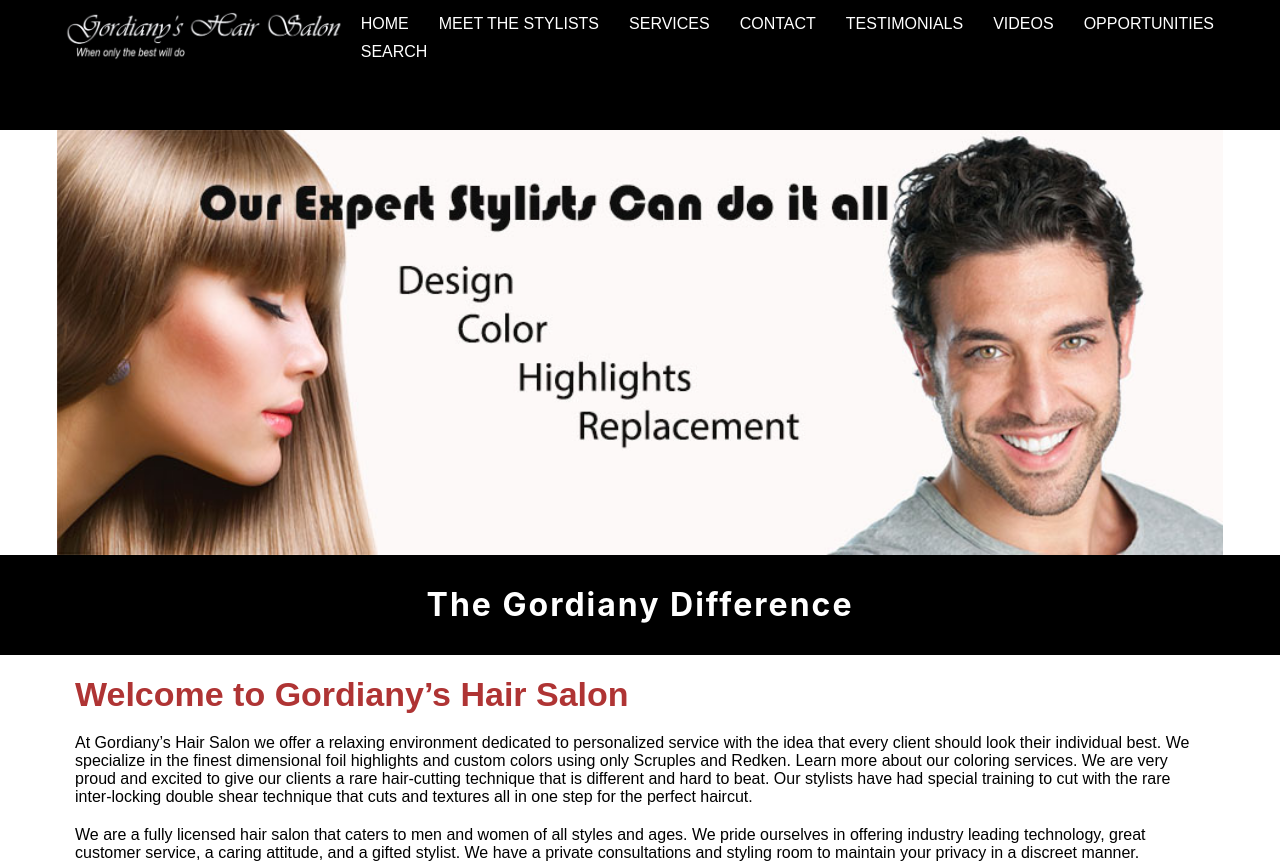
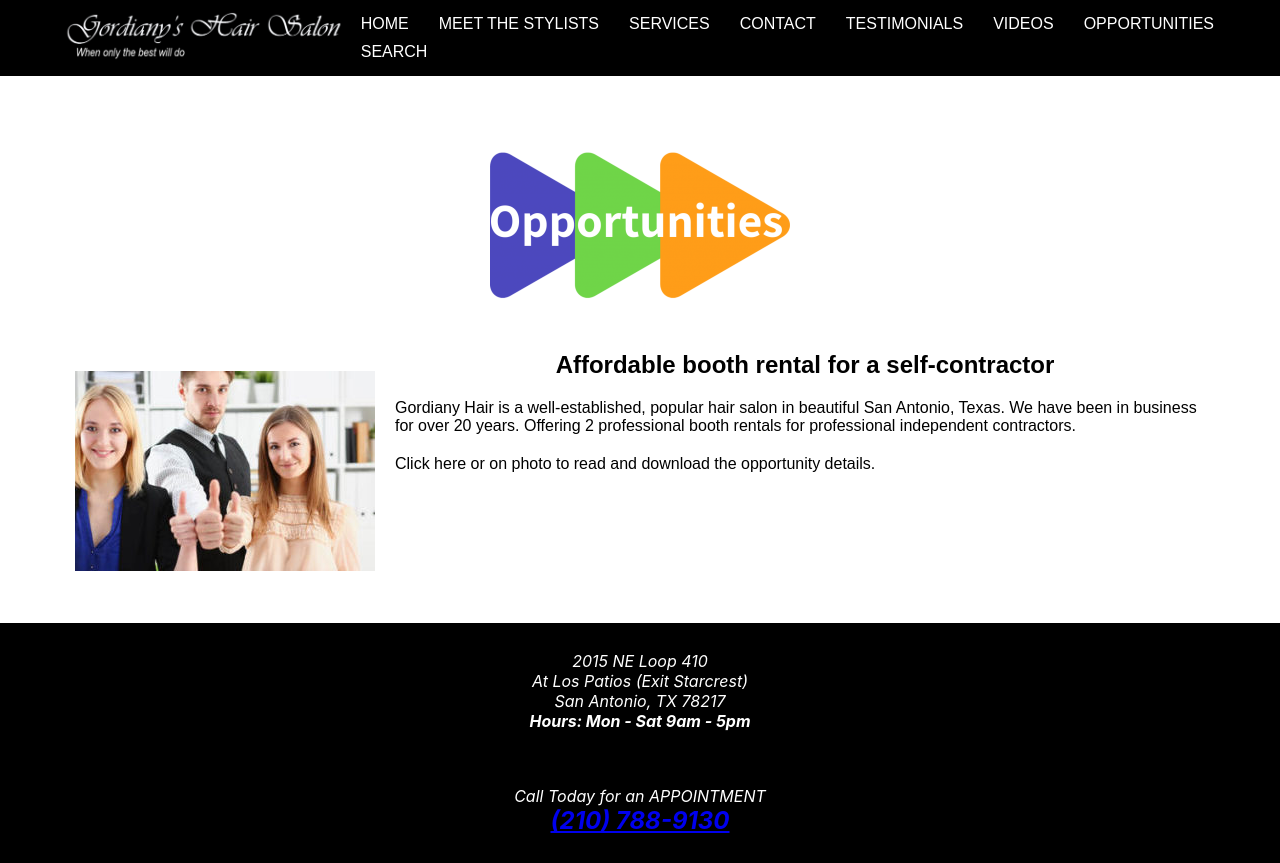
Before and after one commit to Graeme-Parker-Smith/hair-final, a React (Create React App) app: page /opportunities in a window 1280 px wide. Shown: the top 863 px of the page. Built offline with nearby package versions, Linux system fonts and the light colour scheme.

Commit message:
create opportunities page

```diff
--- a/src/App.js
+++ b/src/App.js
@@ -6,6 +6,7 @@ import Home from './screens/Home';
 import Stylists from './screens/Stylists/Stylists';
 import HairDesign from './screens/HairDesign/HairDesign';
 import Contact from './screens/Contact/Contact';
+import Opportunities from './screens/Opportunities/Opportunities';
 import './App.css';
 
 function App() {
@@ -26,6 +27,9 @@ function App() {
 				<Route exact path="/contact-us">
 					<Contact />
 				</Route>
+				<Route exact path="/opportunities">
+					<Opportunities />
+				</Route>
 				<Route path="/">
 					<Home />
 				</Route>
--- a/src/components/Header/Header.js
+++ b/src/components/Header/Header.js
@@ -1,5 +1,5 @@
 import React, { useState, useEffect } from 'react';
-import {Link} from 'react-router-dom';
+import { Link } from 'react-router-dom';
 import './Header.css';
 
 export default ({ expanded, setExpanded }) => {
@@ -46,7 +46,9 @@ export default ({ expanded, setExpanded }) => {
 					</span>
 					<span>Testimonials</span>
 					<span>Videos</span>
-					<span>Opportunities</span>
+					<span>
+						<Link to="/opportunities">Opportunities</Link>
+					</span>
 					<span>Search</span>
 				</nav>
 				<div className={`hamburger`} onClick={slideMenu}>
--- /dev/null
+++ b/src/screens/Opportunities/Opportunities.css
@@ -0,0 +1,18 @@
+#opportunities-container {
+    margin-bottom: 150px;
+}
+
+#opportunities-container img {
+    width: 300px;
+    height: auto;
+    display: block;
+    margin: 0 auto;
+}
+#opportunities-container img:nth-child(2) {
+    float: left;
+    margin: 20px;
+}
+
+.opp-text > h2 {
+    text-align: center;
+}
--- /dev/null
+++ b/src/screens/Opportunities/Opportunities.js
@@ -0,0 +1,23 @@
+import React from 'react';
+import './Opportunities.css';
+
+export default () => {
+	return (
+		<div id="opportunities-container" className="screen-content">
+			<img alt="opportunities" src={require('../../images/Opporunities-300x251.png')} />
+			<img
+				alt="opportunities"
+				src={require('../../images/bigstock-group-of-people-show-ok-or-con-227391322-300x200.jpg')}
+			/>
+			<div className="opp-text">
+				<h2>Affordable booth rental for a self-contractor</h2>
+				<p>
+					Gordiany Hair is a well-established, popular hair salon in beautiful San Antonio, Texas. We have
+					been in business for over 20 years. Offering 2 professional booth rentals for professional
+					independent contractors.
+				</p>
+				<p>Click here or on photo to read and download the opportunity details.</p>
+			</div>
+		</div>
+	);
+};
```
Also changed, not shown: src/images/Opporunities-300x251.png (added), src/images/bigstock-group-of-people-show-ok-or-con-227391322-300x200.jpg (added).
